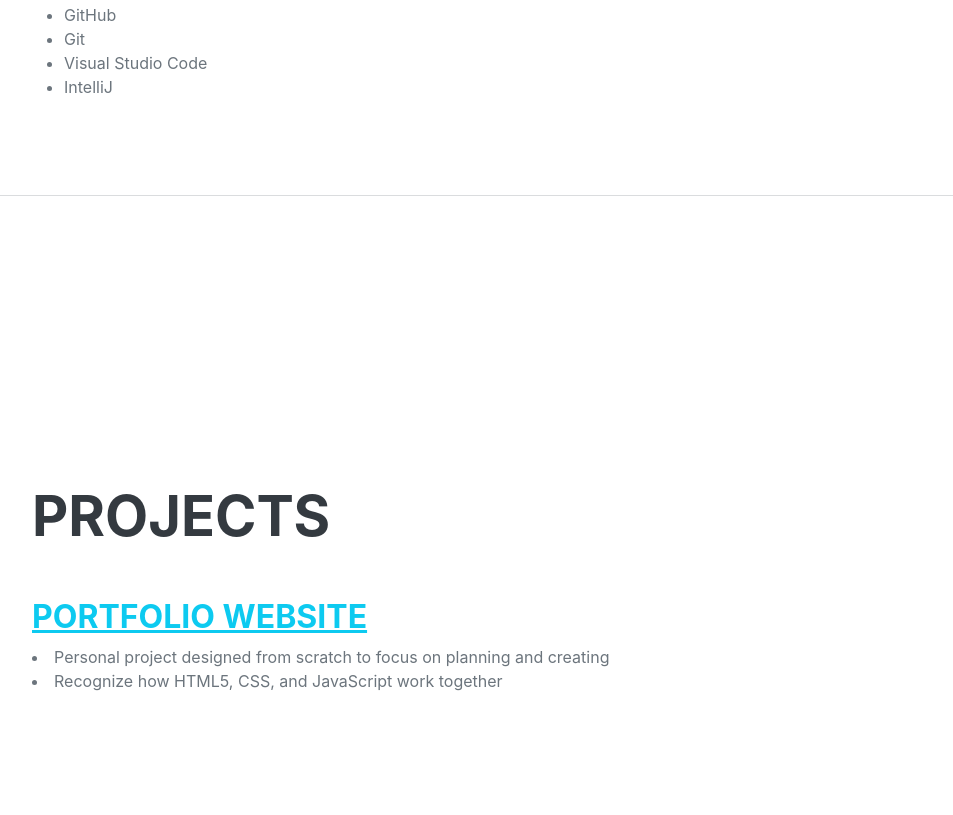
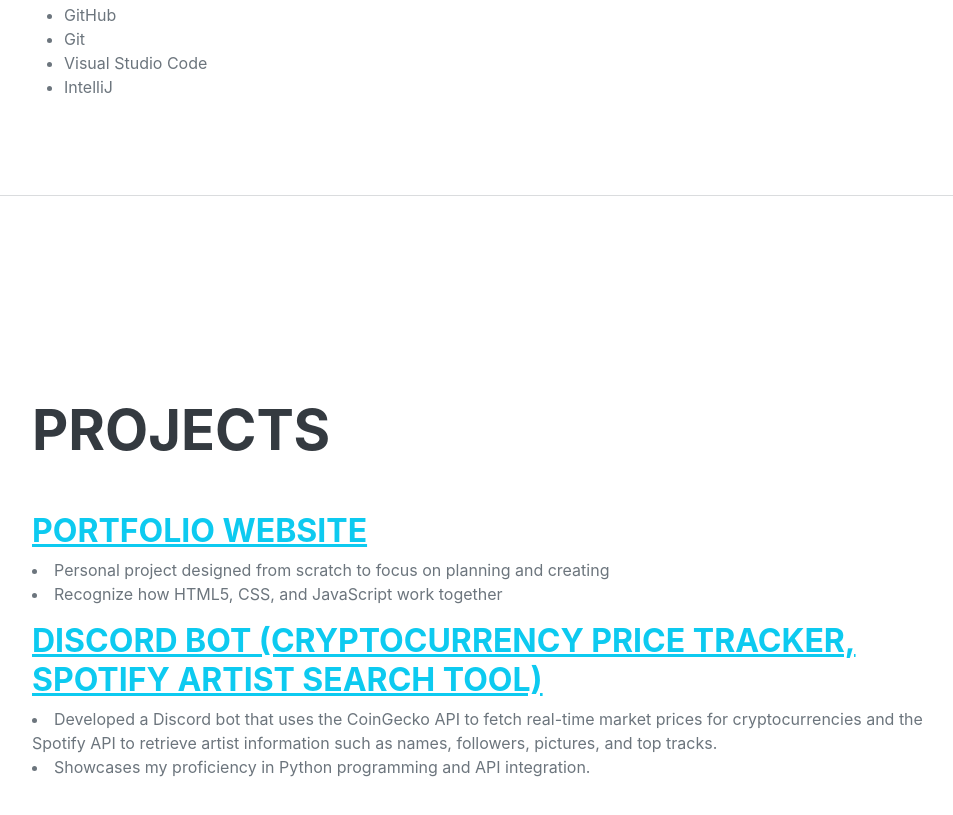
Before and after one commit to hieunht97/my-portfolio-website, a plain HTML site: page index.html in a window 1280 px wide. Shown: the part 3445-4260 px from the top of the page, without its empty margins (288-1241 px from the left). Drawn offline with nearby package versions, Linux system fonts and the light colour scheme; a web font is replaced by a local one.

Commit message:
Update Resume

```diff
--- a/index.html
+++ b/index.html
@@ -138,7 +138,14 @@
                     <li>Personal project designed from scratch to focus on planning and creating</li>
                     <li>Recognize how HTML5, CSS, and JavaScript work together</li>
                     <p></p>
+
+                    <h3><a href="https://github.com/hieunht97/python-discord-bot" target="_blank">Discord Bot (Cryptocurrency price tracker, Spotify artist search tool)</a></h3>
+                    <li>Developed a Discord bot that uses the CoinGecko API to fetch real-time market prices for cryptocurrencies and the Spotify API to retrieve artist information such as names, followers, pictures, and top tracks.</li>
+                    <li>Showcases my proficiency in Python programming and API integration.</li>
+                    <p></p>
                 </div>
+
+
             </section>
             <hr class="m-0" />
         </div>
```
Also changed, not shown: 1 other file.
